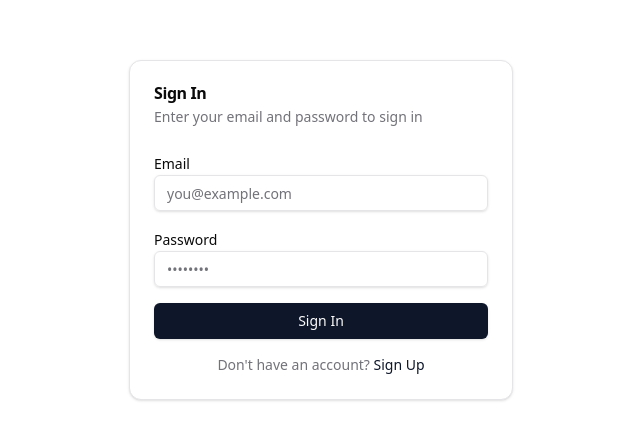
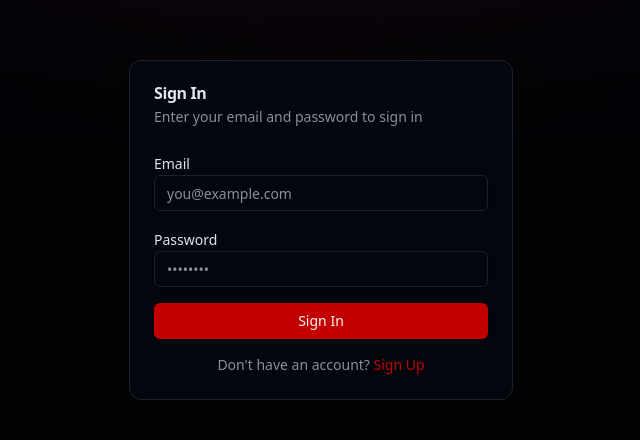
Before and after one commit to hgm2112/BigOleRankings, a Next.js app: page /login in a window 1280 px wide. Shown: the part 170-610 px from the top of the page, without its empty margins (319-959 px from the left). Built offline with nearby package versions, Linux system fonts and the light colour scheme.

Commit message:
Fix profile display name, add entries API route, Spider-Man dark theme

```diff
--- a/src/app/(dashboard)/dashboard/page.tsx
+++ b/src/app/(dashboard)/dashboard/page.tsx
@@ -17,7 +17,13 @@ export default async function DashboardPage() {
     .from("profiles")
     .select("username, display_name")
     .eq("id", user.id)
-    .single()
+    .maybeSingle()
 
-  return <DashboardClient entries={entries || []} profile={profile} />
+  const metaUsername = user.user_metadata?.username as string | undefined
+  const emailName = user.email?.split("@")[0]
+  const resolvedProfile = profile?.username
+    ? profile
+    : { username: metaUsername || emailName || "User", display_name: metaUsername || emailName || "User" }
+
+  return <DashboardClient entries={entries || []} profile={resolvedProfile} />
 }
--- a/src/app/(dashboard)/entries/new/page.tsx
+++ b/src/app/(dashboard)/entries/new/page.tsx
@@ -2,7 +2,6 @@
 
 import { useState } from "react"
 import { useRouter } from "next/navigation"
-import { createClient } from "@/lib/supabase/client"
 import { TMDSearch } from "@/components/tmdb-search"
 import { GutRatingForm } from "@/components/gut-rating-form"
 import { Card, CardContent, CardDescription, CardHeader, CardTitle } from "@/components/ui/card"
@@ -20,7 +19,6 @@ interface TMDBResult {
 
 export default function NewEntryPage() {
   const router = useRouter()
-  const supabase = createClient()
   const [selected, setSelected] = useState<TMDBResult | null>(null)
   const [loading, setLoading] = useState(false)
   const [error, setError] = useState<string | null>(null)
@@ -33,31 +31,24 @@ export default function NewEntryPage() {
     setLoading(true)
     setError(null)
 
-    const { data: { user } } = await supabase.auth.getUser()
-    if (!user) {
-      setError("You must be logged in")
-      setLoading(false)
-      return
-    }
-
-    const { error: insertError } = await supabase.from("entries").insert({
-      user_id: user.id,
+    const res = await fetch("/api/entries", {
+      method: "POST",
+      headers: { "Content-Type": "application/json" },
+      body: JSON.stringify({
         tmdb_id: selected!.tmdb_id,
         media_type: selected!.media_type,
         title: selected!.title,
         poster_path: selected!.poster_path,
         year: selected!.year ? parseInt(selected!.year) : null,
         gut_rating: data.gut_rating,
-      gut_rated_at: new Date().toISOString(),
         notes: data.notes,
+      }),
     })
 
-    if (insertError) {
-      if (insertError.code === "23505") {
-        setError("You've already rated this title!")
-      } else {
-        setError(insertError.message)
-      }
+    const json = await res.json()
+
+    if (!res.ok) {
+      setError(json.error || "Failed to save entry")
       setLoading(false)
       return
     }
--- a/src/app/(dashboard)/layout.tsx
+++ b/src/app/(dashboard)/layout.tsx
@@ -10,21 +10,23 @@ export default async function DashboardLayout({ children }: { children: React.Re
     redirect("/login")
   }
 
-  let { data: profile } = await supabase
+  const { data: profile } = await supabase
     .from("profiles")
     .select("username, display_name, avatar_url")
     .eq("id", user.id)
-    .single()
+    .maybeSingle()
 
-  if (!profile) {
-    const username = user.email?.split("@")[0] || `user_${user.id.slice(0, 8)}`
-    await supabase.from("profiles").upsert({ id: user.id, username, display_name: username })
-    profile = { username, display_name: username, avatar_url: null }
-  }
+  const metaUsername = user.user_metadata?.username as string | undefined
+  const emailName = user.email?.split("@")[0]
+  const fallbackName = metaUsername || emailName || "User"
+
+  const resolvedProfile = profile?.username
+    ? profile
+    : { username: fallbackName, display_name: fallbackName, avatar_url: null }
 
   return (
     <div className="min-h-screen flex flex-col">
-      <DashboardNav user={user} profile={profile} />
+      <DashboardNav user={user} profile={resolvedProfile} />
       <main className="flex-1 container mx-auto px-4 py-6">
         {children}
       </main>
--- /dev/null
+++ b/src/app/api/entries/route.ts
@@ -0,0 +1,34 @@
+import { NextRequest } from "next/server"
+import { createClient } from "@/lib/supabase/server"
+
+export async function POST(request: NextRequest) {
+  const supabase = await createClient()
+  const { data: { user } } = await supabase.auth.getUser()
+
+  if (!user) {
+    return Response.json({ error: "Not authenticated" }, { status: 401 })
+  }
+
+  const body = await request.json()
+
+  const { error } = await supabase.from("entries").insert({
+    user_id: user.id,
+    tmdb_id: body.tmdb_id,
+    media_type: body.media_type,
+    title: body.title,
+    poster_path: body.poster_path,
+    year: body.year,
+    gut_rating: body.gut_rating,
+    gut_rated_at: new Date().toISOString(),
+    notes: body.notes || "",
+  })
+
+  if (error) {
+    if (error.code === "23505") {
+      return Response.json({ error: "You've already rated this title!" }, { status: 409 })
+    }
+    return Response.json({ error: error.message }, { status: 500 })
+  }
+
+  return Response.json({ success: true })
+}
--- a/src/app/globals.css
+++ b/src/app/globals.css
@@ -5,48 +5,49 @@
 @custom-variant dark (&:is(.dark *));
 
 :root {
-  --background: oklch(1 0 0);
-  --foreground: oklch(0.145 0 0);
-  --card: oklch(1 0 0);
-  --card-foreground: oklch(0.145 0 0);
-  --popover: oklch(1 0 0);
-  --popover-foreground: oklch(0.145 0 0);
-  --primary: oklch(0.205 0.042 265.755);
-  --primary-foreground: oklch(0.985 0 0);
-  --secondary: oklch(0.965 0.001 286.375);
-  --secondary-foreground: oklch(0.205 0.042 265.755);
-  --muted: oklch(0.965 0.001 286.375);
-  --muted-foreground: oklch(0.556 0.012 286.375);
-  --accent: oklch(0.965 0.001 286.375);
-  --accent-foreground: oklch(0.205 0.042 265.755);
-  --destructive: oklch(0.577 0.245 27.325);
-  --destructive-foreground: oklch(0.577 0.245 27.325);
-  --border: oklch(0.922 0.004 286.375);
-  --input: oklch(0.922 0.004 286.375);
-  --ring: oklch(0.145 0 0);
+  --background: oklch(0.08 0.015 261);
+  --foreground: oklch(0.92 0.01 261);
+  --card: oklch(0.12 0.02 261);
+  --card-foreground: oklch(0.92 0.01 261);
+  --popover: oklch(0.12 0.02 261);
+  --popover-foreground: oklch(0.92 0.01 261);
+  --primary: oklch(0.5 0.22 29);
+  --primary-foreground: oklch(0.98 0 0);
+  --secondary: oklch(0.35 0.12 261);
+  --secondary-foreground: oklch(0.92 0.01 261);
+  --muted: oklch(0.18 0.02 261);
+  --muted-foreground: oklch(0.65 0.015 261);
+  --accent: oklch(0.5 0.22 29 / 0.15);
+  --accent-foreground: oklch(0.92 0.01 261);
+  --destructive: oklch(0.65 0.24 27);
+  --destructive-foreground: oklch(0.98 0 0);
+  --border: oklch(0.25 0.03 261);
+  --input: oklch(0.25 0.03 261);
+  --ring: oklch(0.45 0.12 261 / 0.6);
   --radius: 0.5rem;
 }
 
 .dark {
-  --background: oklch(0.145 0 0);
-  --foreground: oklch(0.985 0 0);
-  --card: oklch(0.145 0 0);
-  --card-foreground: oklch(0.985 0 0);
-  --popover: oklch(0.145 0 0);
-  --popover-foreground: oklch(0.985 0 0);
-  --primary: oklch(0.985 0 0);
-  --primary-foreground: oklch(0.205 0.042 265.755);
-  --secondary: oklch(0.269 0.012 286.375);
-  --secondary-foreground: oklch(0.985 0 0);
-  --muted: oklch(0.269 0.012 286.375);
-  --muted-foreground: oklch(0.708 0.012 286.375);
-  --accent: oklch(0.269 0.012 286.375);
-  --accent-foreground: oklch(0.985 0 0);
-  --destructive: oklch(0.577 0.245 27.325);
-  --destructive-foreground: oklch(0.577 0.245 27.325);
-  --border: oklch(0.269 0.012 286.375);
-  --input: oklch(0.269 0.012 286.375);
-  --ring: oklch(0.439 0.012 286.375);
+  --background: oklch(0.08 0.015 261);
+  --foreground: oklch(0.92 0.01 261);
+  --card: oklch(0.12 0.02 261);
+  --card-foreground: oklch(0.92 0.01 261);
+  --popover: oklch(0.12 0.02 261);
+  --popover-foreground: oklch(0.92 0.01 261);
+  --primary: oklch(0.5 0.22 29);
+  --primary-foreground: oklch(0.98 0 0);
+  --secondary: oklch(0.35 0.12 261);
+  --secondary-foreground: oklch(0.92 0.01 261);
+  --muted: oklch(0.18 0.02 261);
+  --muted-foreground: oklch(0.65 0.015 261);
+  --accent: oklch(0.5 0.22 29 / 0.15);
+  --accent-foreground: oklch(0.92 0.01 261);
+  --destructive: oklch(0.65 0.24 27);
+  --destructive-foreground: oklch(0.98 0 0);
+  --border: oklch(0.25 0.03 261);
+  --input: oklch(0.25 0.03 261);
+  --ring: oklch(0.45 0.12 261 / 0.6);
+  --radius: 0.5rem;
 }
 
 @theme inline {
@@ -85,6 +86,12 @@
     @apply border-border;
   }
   body {
-    @apply bg-background text-foreground;
+    background-color: var(--background);
+    color: var(--foreground);
+    background-image:
+      radial-gradient(ellipse 60% 40% at 50% 0%, oklch(0.5 0.22 29 / 0.08) 0%, transparent 100%),
+      radial-gradient(ellipse 40% 30% at 30% 10%, oklch(0.35 0.12 261 / 0.06) 0%, transparent 100%),
+      radial-gradient(ellipse 40% 30% at 70% 10%, oklch(0.35 0.12 261 / 0.06) 0%, transparent 100%);
+    background-attachment: fixed;
   }
 }
--- a/src/app/layout.tsx
+++ b/src/app/layout.tsx
@@ -12,7 +12,7 @@ export const metadata: Metadata = {
 
 export default function RootLayout({ children }: { children: React.ReactNode }) {
   return (
-    <html lang="en">
+    <html lang="en" className="dark">
       <body className={`${geistSans.variable} ${geistMono.variable} antialiased`}>
         {children}
       </body>
```
Also changed, not shown: 1 other file (tests, documents, lock files or other folders). Lines whose indentation alone changed are shown as unchanged.
